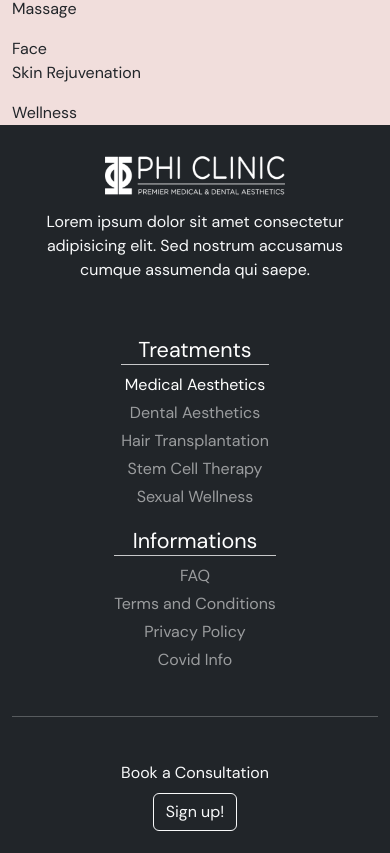
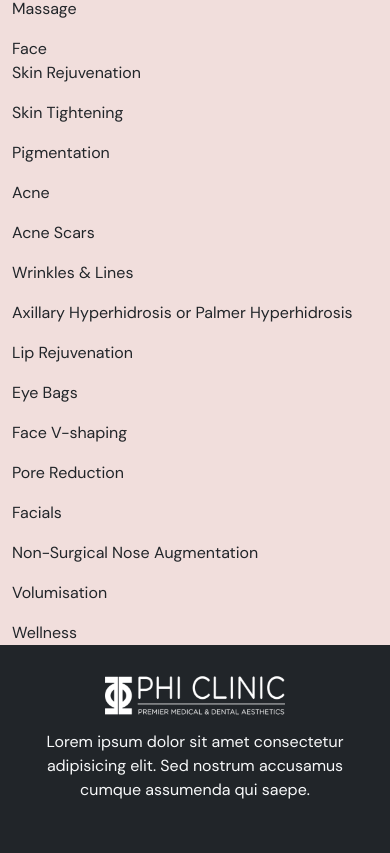
Before and after one commit to Borgeel/phi-clinic, a React (Create React App) app: page /medical-aesthetics in a window 390 px wide. Shown: the part 1351-2204 px from the top of the page. Built offline with nearby package versions, Linux system fonts and the light colour scheme.

Commit message:
landing page responsivness

```diff
--- a/src/components/Footer.js
+++ b/src/components/Footer.js
@@ -76,12 +76,12 @@ function Footer() {
         </Col>
       </Row>
       <hr className="mb-3 text-light" />
-      <Row className="d-flex align-items-center justify-content-center text-light p-4">
+      <Row className="d-flex align-items-center justify-content-center text-light p-2">
         <Col md={12} className="d-flex justify-content-center m-1">
           <span>Book a Consultation</span>
         </Col>
         <Col md={12} className="d-flex justify-content-center m-1">
-          <Button type="button" variant="outline-light">
+          <Button type="button" variant="outline-light" className="p-3">
             Sign up!
           </Button>
         </Col>
--- a/src/pages/Home.js
+++ b/src/pages/Home.js
@@ -1,5 +1,4 @@
 import { Button, Card, Col, Container, Image, Row } from "react-bootstrap";
-import BootCarousel from "../components/BootCarousel";
 
 import home1 from "../assets/images/facetreatment.png";
 import carousel3 from "../assets/images/carousel3.jpg";
@@ -37,7 +36,7 @@ function Home() {
       <ParallaxImage />
       <Container fluid="sm" className="my-4">
         <Row className="align-items-center">
-          <Col xs={6}>
+          <Col md={6}>
             <h2>About Phi Clinic</h2>
             <hr />
             <p className="font-primary">
@@ -55,7 +54,7 @@ function Home() {
             </Button>
           </Col>
           <Col
-            xs={6}
+            md={6}
             className="p-5 my-4 d-flex justify-content-center align-items-center"
           >
             <Image
@@ -63,7 +62,7 @@ function Home() {
               src={home1}
               alt="about us"
               className="rounded shadow-sm"
-              style={{ objectFit: "cover", maxHeight: "60vh"}}
+              style={{ objectFit: "cover", maxHeight: "60vh" }}
             />
           </Col>
         </Row>
@@ -95,7 +94,7 @@ function Home() {
       </Container>
       <Container fluid="sm" className="my-4">
         <Row>
-          <Col xs={6}>
+          <Col md={6} className="d-flex justify-content-center">
             <Image
               fluid
               src={carousel3}
@@ -104,7 +103,7 @@ function Home() {
               style={{ objectFit: "cover", maxHeight: "70vh" }}
             />
           </Col>
-          <Col xs={6}>
+          <Col md={6}>
             <PromoForm />
           </Col>
         </Row>
--- a/src/pages/MedicalAesthetics.js
+++ b/src/pages/MedicalAesthetics.js
@@ -22,14 +22,19 @@ function MedicalAesthetics() {
       <Container>
         Face
         <p>Skin Rejuvenation</p>
-        <p></p>
-        <p></p>
-        <p></p>
-        <p></p>
-        <p></p>
-        <p></p>
-        <p></p>
-        <p></p>
+        <p>Skin Tightening</p>
+        <p>Pigmentation</p>
+        <p>Acne</p>
+        <p>Acne Scars</p>
+        <p>Wrinkles & Lines</p>
+        <p>Axillary Hyperhidrosis or Palmer Hyperhidrosis</p>
+        <p>Lip Rejuvenation</p>
+        <p>Eye Bags</p>
+        <p>Face V-shaping</p>
+        <p>Pore Reduction</p>
+        <p>Facials</p>
+        <p>Non-Surgical Nose Augmentation</p>
+        <p>Volumisation</p>
       </Container>
       <Container>Wellness</Container>
     </section>
```
